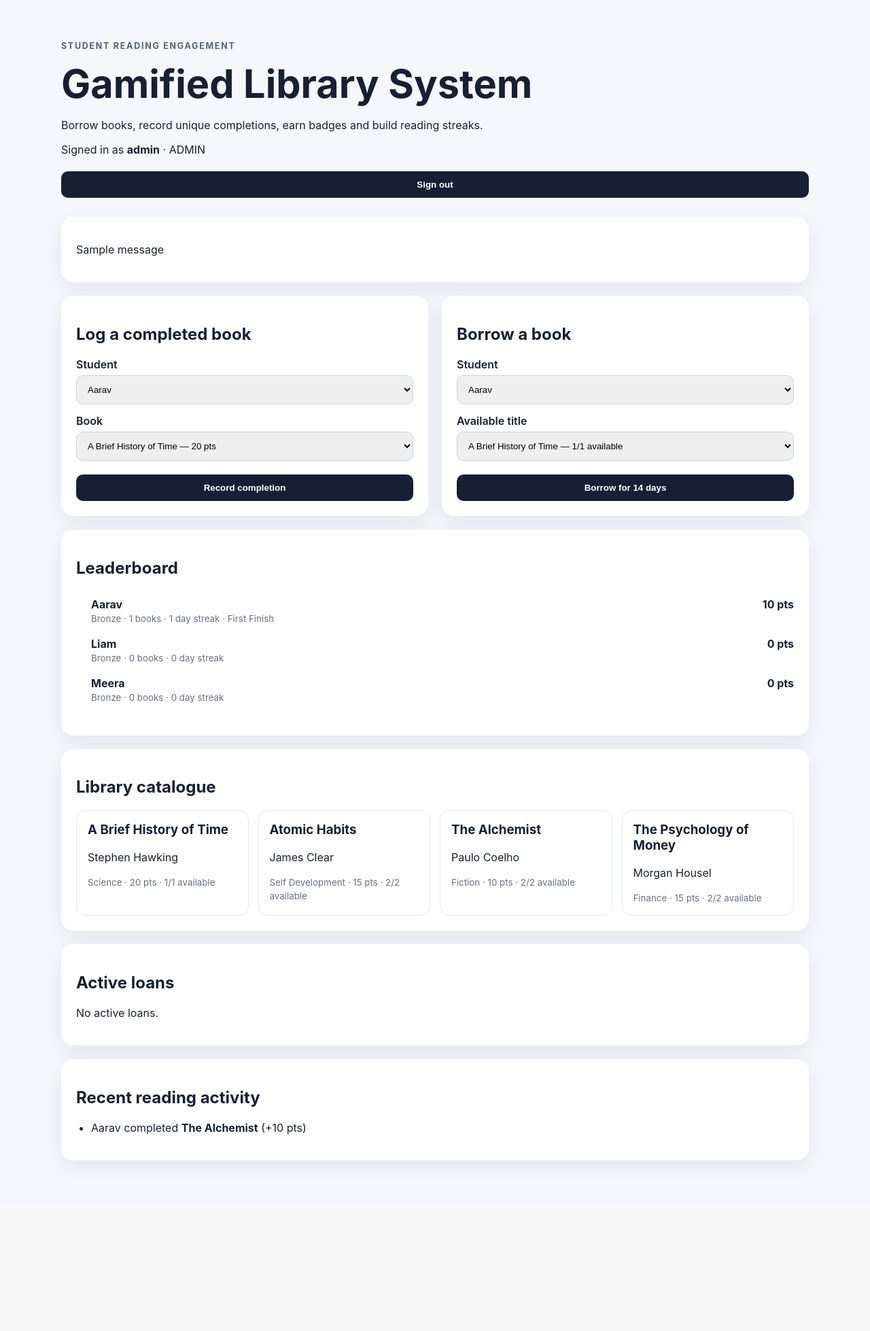
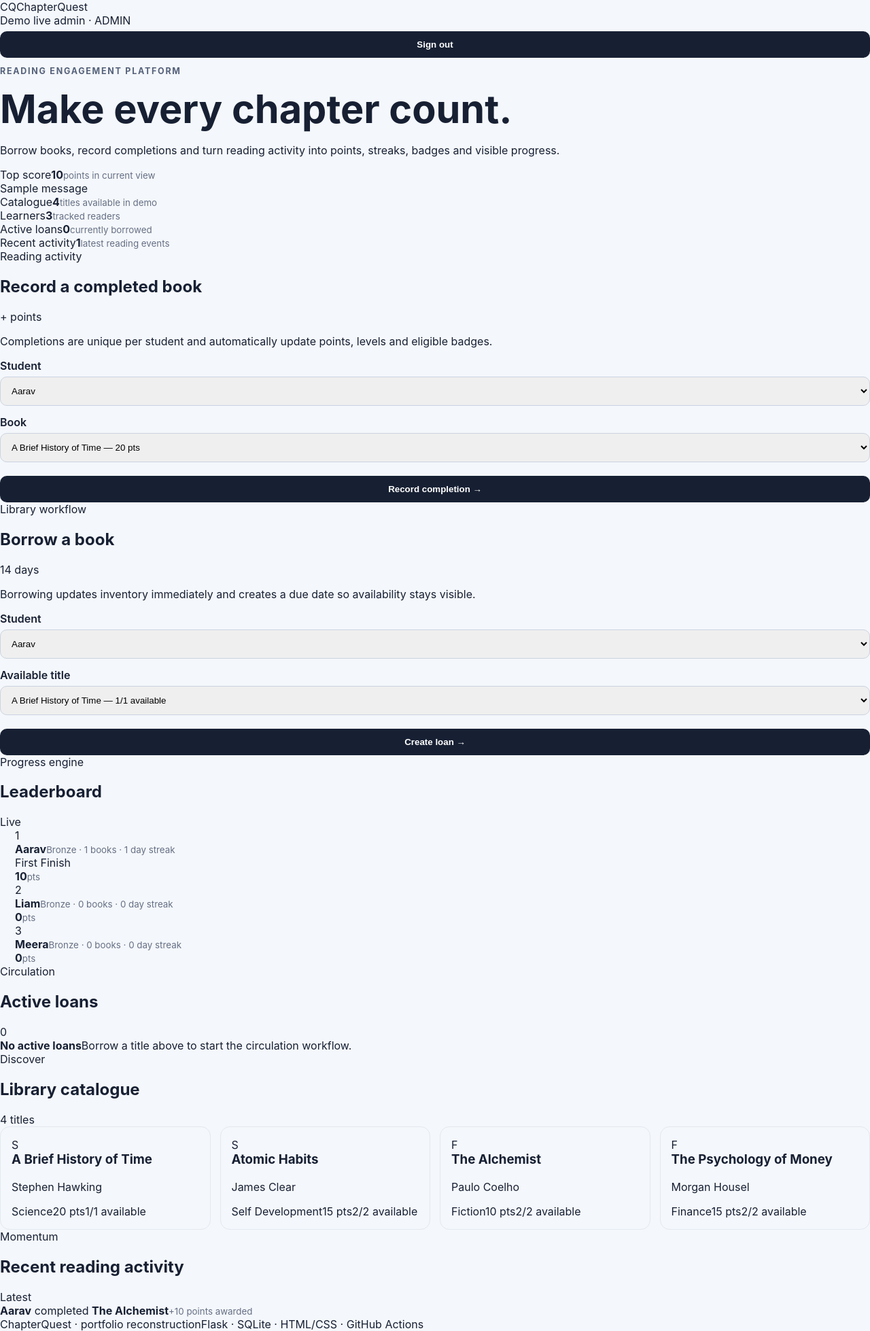
Before and after one commit to rsswethaa/gamified-library-system, a Flask app: page / in a window 1280 px wide. Shown: the whole page at 68% size. Before the commit the page ends 1721 px from the top, so only its background shows below. Run offline with Flask 3, Linux system fonts and the light colour scheme; the visitor is signed in with stand-in values (Sample User, id 1); data comes from the database, SQL or seed files in the repository; tables that the repository leaves empty hold one stand-in row (values such as "Sample post"); one stand-in notice (Sample message) is shown.

Commit message:
Redesign gamified library dashboard

```diff
--- a/templates/index.html
+++ b/templates/index.html
@@ -1,12 +1,99 @@
 <!doctype html>
-<html lang="en"><head><meta charset="utf-8"><meta name="viewport" content="width=device-width, initial-scale=1"><title>Gamified Library System</title><link rel="stylesheet" href="{{ url_for('static', filename='style.css') }}"></head>
-<body><main class="container">
-<header><p class="eyebrow">Student Reading Engagement</p><h1>Gamified Library System</h1><p>Borrow books, record unique completions, earn badges and build reading streaks.</p><p>Signed in as <strong>{{ current_user.username }}</strong> · {{ current_user.role }}</p><form action="{{ url_for('logout') }}" method="post"><input type="hidden" name="csrf_token" value="{{ csrf_token() }}"><button type="submit">Sign out</button></form></header>
-{% with messages=get_flashed_messages(with_categories=true) %}{% if messages %}<section class="card">{% for category,message in messages %}<p class="flash flash-{{ category }}">{{ message }}</p>{% endfor %}</section>{% endif %}{% endwith %}
-<section class="grid"><div class="card"><h2>Log a completed book</h2><form action="{{ url_for('complete_book') }}" method="post"><input type="hidden" name="csrf_token" value="{{ csrf_token() }}"><label>Student<select name="student_id" required>{% for student in students %}<option value="{{ student.id }}">{{ student.name }}</option>{% endfor %}</select></label><label>Book<select name="book_id" required>{% for book in books %}<option value="{{ book.id }}">{{ book.title }} — {{ book.points_value }} pts</option>{% endfor %}</select></label><button type="submit">Record completion</button></form></div>
-<div class="card"><h2>Borrow a book</h2><form action="{{ url_for('borrow_book') }}" method="post"><input type="hidden" name="csrf_token" value="{{ csrf_token() }}"><label>Student<select name="student_id" required>{% for student in students %}<option value="{{ student.id }}">{{ student.name }}</option>{% endfor %}</select></label><label>Available title<select name="book_id" required>{% for book in books %}<option value="{{ book.id }}">{{ book.title }} — {{ book.available_copies }}/{{ book.total_copies }} available</option>{% endfor %}</select></label><button type="submit">Borrow for 14 days</button></form></div></section>
-<section class="card"><h2>{% if current_user.role == 'ADMIN' %}Leaderboard{% else %}My progress{% endif %}</h2><ol class="leaderboard">{% for student in students %}<li><span><strong>{{ student.name }}</strong><br><small>{{ student.level }} · {{ student.completed_count }} books · {{ student.streak }} day streak{% if student.badges %} · {{ student.badges|map(attribute='name')|join(', ') }}{% endif %}</small></span><strong>{{ student.points }} pts</strong></li>{% endfor %}</ol></section>
-<section class="card"><h2>Library catalogue</h2><div class="books">{% for book in books %}<article><h3>{{ book.title }}</h3><p>{{ book.author }}</p><small>{{ book.genre }} · {{ book.points_value }} pts · {{ book.available_copies }}/{{ book.total_copies }} available</small></article>{% endfor %}</div></section>
-<section class="card"><h2>Active loans</h2>{% if active_loans %}<ul class="activity">{% for loan in active_loans %}<li>{{ loan.student_name }} borrowed <strong>{{ loan.book_title }}</strong> · due {{ loan.due_at }} <form action="{{ url_for('return_book', loan_id=loan.id) }}" method="post" style="display:inline"><input type="hidden" name="csrf_token" value="{{ csrf_token() }}"><button type="submit">Return</button></form></li>{% endfor %}</ul>{% else %}<p>No active loans.</p>{% endif %}</section>
-<section class="card"><h2>Recent reading activity</h2>{% if activity %}<ul class="activity">{% for row in activity %}<li>{{ row.student_name }} completed <strong>{{ row.book_title }}</strong> (+{{ row.points_awarded }} pts)</li>{% endfor %}</ul>{% else %}<p>No activity yet.</p>{% endif %}</section>
-</main></body></html>
+<html lang="en">
+<head>
+  <meta charset="utf-8">
+  <meta name="viewport" content="width=device-width,initial-scale=1">
+  <title>ChapterQuest | Reading Dashboard</title>
+  <link rel="stylesheet" href="{{ url_for('static', filename='style.css') }}">
+</head>
+<body>
+  <div class="app-shell">
+    <nav class="topbar">
+      <div class="brand-lockup"><span class="brand-mark">CQ</span><span>ChapterQuest</span></div>
+      <div class="nav-actions">
+        <span class="status-pill"><i></i> Demo live</span>
+        <span class="user-chip">{{ current_user.username }} · {{ current_user.role }}</span>
+        <form action="{{ url_for('logout') }}" method="post" class="inline-form"><input type="hidden" name="csrf_token" value="{{ csrf_token() }}"><button class="ghost-btn" type="submit">Sign out</button></form>
+      </div>
+    </nav>
+
+    <main class="page-wrap">
+      <section class="dashboard-hero">
+        <div>
+          <p class="eyebrow">Reading engagement platform</p>
+          <h1>Make every chapter count.</h1>
+          <p class="lede">Borrow books, record completions and turn reading activity into points, streaks, badges and visible progress.</p>
+        </div>
+        <div class="hero-orbit">
+          <div class="orbit-score"><span>Top score</span><strong>{% if students %}{{ students[0].points }}{% else %}0{% endif %}</strong><small>points in current view</small></div>
+        </div>
+      </section>
+
+      {% with messages=get_flashed_messages(with_categories=true) %}{% if messages %}<section class="flash-stack">{% for category,message in messages %}<div class="flash flash-{{ category }}">{{ message }}</div>{% endfor %}</section>{% endif %}{% endwith %}
+
+      <section class="kpi-grid">
+        <article class="kpi"><span>Catalogue</span><strong>{{ books|length }}</strong><small>titles available in demo</small></article>
+        <article class="kpi"><span>{% if current_user.role == 'ADMIN' %}Learners{% else %}Profile{% endif %}</span><strong>{{ students|length }}</strong><small>{% if current_user.role == 'ADMIN' %}tracked readers{% else %}active student{% endif %}</small></article>
+        <article class="kpi"><span>Active loans</span><strong>{{ active_loans|length }}</strong><small>currently borrowed</small></article>
+        <article class="kpi accent-kpi"><span>Recent activity</span><strong>{{ activity|length }}</strong><small>latest reading events</small></article>
+      </section>
+
+      <section class="workspace-grid">
+        <article class="panel action-panel">
+          <div class="panel-head"><div><span class="mini-label">Reading activity</span><h2>Record a completed book</h2></div><span class="step-chip">+ points</span></div>
+          <p class="panel-copy">Completions are unique per student and automatically update points, levels and eligible badges.</p>
+          <form action="{{ url_for('complete_book') }}" method="post" class="action-form">
+            <input type="hidden" name="csrf_token" value="{{ csrf_token() }}">
+            <label>Student<select name="student_id" required>{% for student in students %}<option value="{{ student.id }}">{{ student.name }}</option>{% endfor %}</select></label>
+            <label>Book<select name="book_id" required>{% for book in books %}<option value="{{ book.id }}">{{ book.title }} — {{ book.points_value }} pts</option>{% endfor %}</select></label>
+            <button class="primary-btn" type="submit">Record completion <span>→</span></button>
+          </form>
+        </article>
+
+        <article class="panel action-panel">
+          <div class="panel-head"><div><span class="mini-label">Library workflow</span><h2>Borrow a book</h2></div><span class="step-chip secondary">14 days</span></div>
+          <p class="panel-copy">Borrowing updates inventory immediately and creates a due date so availability stays visible.</p>
+          <form action="{{ url_for('borrow_book') }}" method="post" class="action-form">
+            <input type="hidden" name="csrf_token" value="{{ csrf_token() }}">
+            <label>Student<select name="student_id" required>{% for student in students %}<option value="{{ student.id }}">{{ student.name }}</option>{% endfor %}</select></label>
+            <label>Available title<select name="book_id" required>{% for book in books %}<option value="{{ book.id }}">{{ book.title }} — {{ book.available_copies }}/{{ book.total_copies }} available</option>{% endfor %}</select></label>
+            <button class="secondary-btn" type="submit">Create loan <span>→</span></button>
+          </form>
+        </article>
+      </section>
+
+      <section class="content-grid">
+        <article class="panel leaderboard-panel">
+          <div class="panel-head"><div><span class="mini-label">Progress engine</span><h2>{% if current_user.role == 'ADMIN' %}Leaderboard{% else %}My progress{% endif %}</h2></div><span class="step-chip">Live</span></div>
+          <div class="leaderboard">
+            {% for student in students %}
+            <div class="leader-row">
+              <span class="rank">{{ loop.index }}</span>
+              <div class="learner"><strong>{{ student.name }}</strong><small>{{ student.level }} · {{ student.completed_count }} books · {{ student.streak }} day streak</small>{% if student.badges %}<div class="badge-row">{% for badge in student.badges %}<span>{{ badge.name }}</span>{% endfor %}</div>{% endif %}</div>
+              <div class="points"><strong>{{ student.points }}</strong><small>pts</small></div>
+            </div>
+            {% endfor %}
+          </div>
+        </article>
+
+        <article class="panel loans-panel">
+          <div class="panel-head"><div><span class="mini-label">Circulation</span><h2>Active loans</h2></div><span class="step-chip secondary">{{ active_loans|length }}</span></div>
+          {% if active_loans %}<div class="loan-list">{% for loan in active_loans %}<div class="loan-row"><div><strong>{{ loan.book_title }}</strong><small>{{ loan.student_name }} · due {{ loan.due_at }}</small></div><form action="{{ url_for('return_book', loan_id=loan.id) }}" method="post"><input type="hidden" name="csrf_token" value="{{ csrf_token() }}"><button class="compact-btn" type="submit">Return</button></form></div>{% endfor %}</div>{% else %}<div class="empty-state"><strong>No active loans</strong><span>Borrow a title above to start the circulation workflow.</span></div>{% endif %}
+        </article>
+      </section>
+
+      <section class="panel catalogue-panel">
+        <div class="panel-head"><div><span class="mini-label">Discover</span><h2>Library catalogue</h2></div><span class="step-chip">{{ books|length }} titles</span></div>
+        <div class="books">{% for book in books %}<article class="book-card"><div class="book-cover"><span>{{ book.genre[:1] }}</span></div><div><h3>{{ book.title }}</h3><p>{{ book.author }}</p><div class="book-meta"><span>{{ book.genre }}</span><span>{{ book.points_value }} pts</span><span>{{ book.available_copies }}/{{ book.total_copies }} available</span></div></div></article>{% endfor %}</div>
+      </section>
+
+      <section class="panel activity-panel">
+        <div class="panel-head"><div><span class="mini-label">Momentum</span><h2>Recent reading activity</h2></div><span class="step-chip secondary">Latest</span></div>
+        {% if activity %}<div class="timeline">{% for row in activity %}<div class="timeline-row"><span class="timeline-dot"></span><div><strong>{{ row.student_name }}</strong> completed <strong>{{ row.book_title }}</strong><small>+{{ row.points_awarded }} points awarded</small></div></div>{% endfor %}</div>{% else %}<div class="empty-state"><strong>No activity yet</strong><span>Record a completion to create the first event.</span></div>{% endif %}
+      </section>
+
+      <footer class="product-footer"><span>ChapterQuest · portfolio reconstruction</span><span>Flask · SQLite · HTML/CSS · GitHub Actions</span></footer>
+    </main>
+  </div>
+</body>
+</html>
```
